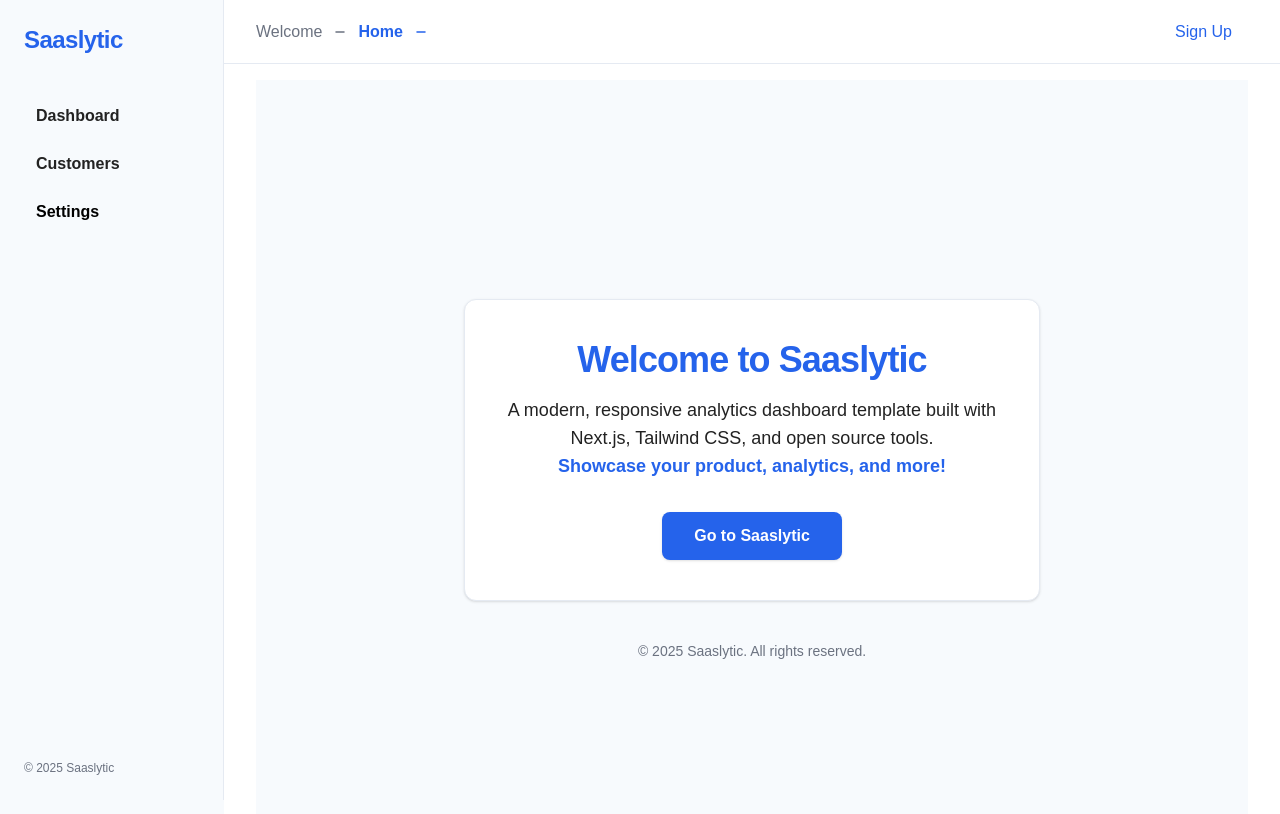
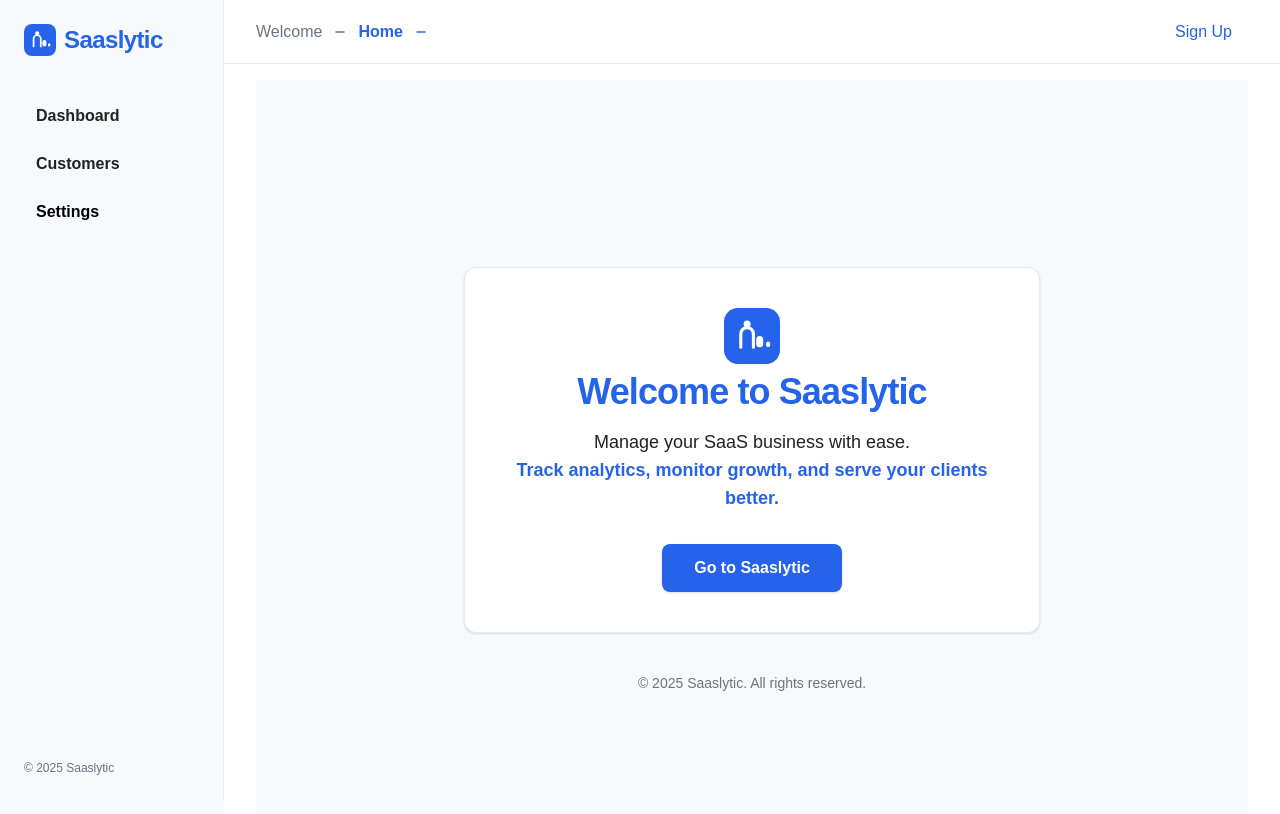
Before and after one commit to Muhammad124Ahmad/Saas-NextJS-Dashboard, a Next.js app: page / in a window 1280 px wide. Shown: the top 814 px of the page. Built offline with nearby package versions, Linux system fonts and the light colour scheme; no server answers.

Commit message:
Handle Supabase invalid refresh token: sign out and show session expired message on login

```diff
--- a/src/app/login/page.tsx
+++ b/src/app/login/page.tsx
@@ -1,8 +1,19 @@
 import AuthForm from "../../components/AuthForm";
 
 export default function LoginPage() {
+  // Check for session expired in query string
+  let sessionExpired = false;
+  if (typeof window !== "undefined") {
+    const params = new URLSearchParams(window.location.search);
+    sessionExpired = params.get("session") === "expired";
+  }
   return (
     <div className="flex flex-col items-center justify-center min-h-[60vh]">
+      {sessionExpired && (
+        <div className="mb-4 text-red-600 font-medium bg-red-50 border border-red-200 px-4 py-2 rounded">
+          Your session has expired. Please log in again.
+        </div>
+      )}
       <AuthForm mode="login" />
       <p className="mt-4 text-sm text-gray-600">
         Don&apos;t have an account?{' '}
--- a/src/app/page.tsx
+++ b/src/app/page.tsx
@@ -2,10 +2,13 @@ export default function LandingPage() {
   return (
     <main className="flex flex-col items-center justify-center min-h-screen bg-[#f7fafd] font-sans">
       <div className="bg-white border border-[#e5eaf2] rounded-xl shadow-sm p-10 max-w-xl w-full text-center">
-  <h1 className="text-4xl font-bold mb-4 text-[#2563eb] tracking-tight">Welcome to Saaslytic</h1>
+        <div className="flex flex-col items-center mb-4">
+          <img src="/saaslytic-logo.svg" alt="Saaslytic Logo" className="w-14 h-14 mb-2" />
+          <h1 className="text-4xl font-bold text-[#2563eb] tracking-tight">Welcome to Saaslytic</h1>
+        </div>
         <p className="text-lg text-[#222] mb-8 font-medium">
-          A modern, responsive analytics dashboard template built with Next.js, Tailwind CSS, and open source tools.<br />
-          <span className="text-[#2563eb] font-semibold">Showcase your product, analytics, and more!</span>
+          Manage your SaaS business with ease.<br />
+          <span className="text-[#2563eb] font-semibold">Track analytics, monitor growth, and serve your clients better.</span>
         </p>
   <a href="/dashboard" className="inline-block bg-[#2563eb] hover:bg-[#1d4ed8] text-white px-8 py-3 rounded-lg font-semibold shadow transition-all duration-150">Go to Saaslytic</a>
       </div>
--- a/src/components/ProtectedRoute.tsx
+++ b/src/components/ProtectedRoute.tsx
@@ -10,14 +10,27 @@ export default function ProtectedRoute({ children }: { children: React.ReactNode
 
   useEffect(() => {
     let mounted = true;
-    supabase.auth.getUser().then(({ data: { user } }) => {
-      if (!user && mounted) {
-        router.push("/login");
-        setIsLoggedIn(false);
-      } else if (mounted) {
-        setIsLoggedIn(true);
+    (async () => {
+      try {
+        const { data: { user } } = await supabase.auth.getUser();
+        if (!user && mounted) {
+          setIsLoggedIn(false);
+          router.push("/login?session=expired");
+        } else if (mounted) {
+          setIsLoggedIn(true);
+        }
+      } catch (err: any) {
+        // Handle Supabase AuthApiError for invalid refresh token
+        if (err?.message?.includes("Invalid Refresh Token")) {
+          await supabase.auth.signOut();
+          setIsLoggedIn(false);
+          router.push("/login?session=expired");
+        } else {
+          setIsLoggedIn(false);
+          router.push("/login");
+        }
       }
-    });
+    })();
     return () => { mounted = false; };
   }, [router]);
 
--- a/src/components/Sidebar.tsx
+++ b/src/components/Sidebar.tsx
@@ -31,7 +31,10 @@ export default function Sidebar() {
             : "bg-[#f7fafd] border-r border-[#e5eaf2] flex flex-col p-6 z-40 lg:static lg:w-56 lg:z-30 lg:translate-x-0"
         }
       >
-  <div className="text-2xl font-extrabold mb-10 tracking-tight text-[#2563eb] select-none">Saaslytic</div>
+        <div className="flex items-center gap-2 mb-10 select-none">
+          <img src="/saaslytic-logo.svg" alt="Saaslytic Logo" className="w-8 h-8" />
+          <span className="text-2xl font-extrabold tracking-tight text-[#2563eb]">Saaslytic</span>
+        </div>
         <nav className="flex-1">
           <ul className="space-y-2">
             <li>
```
Also changed, not shown: public/saaslytic-logo.svg (added).
